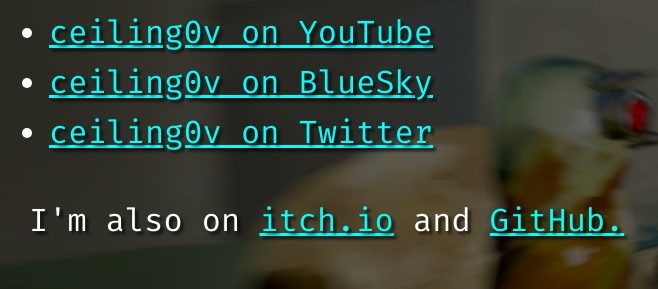
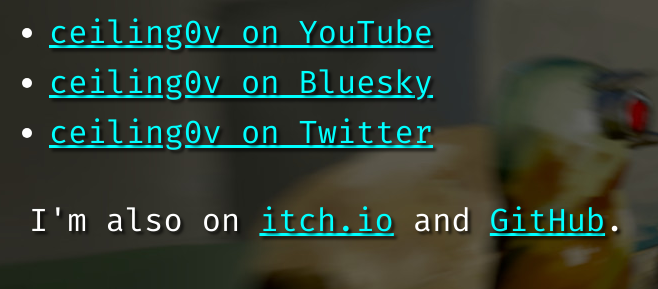
Before and after one commit to ceiling0v/ceiling0v.github.io, a plain HTML site: page links.html in a window 1280 px wide. Shown: the part 345-634 px from the top of the page, 131-789 px from the left. Drawn offline with Linux system fonts and the light colour scheme.

Commit message:
Fix a couple errors in links.html

```diff
--- a/links.html
+++ b/links.html
@@ -7,7 +7,7 @@
   <link rel="icon" href="assets/favicon.png">
 </head>
 <body>
-<!-- PAGE BUILT AT 2025-05-15 00:17:49 -->
+<!-- PAGE BUILT AT 2025-05-21 02:54:48 -->
 
 Created by ceiling0v - <a href="links.html">Social media links</a><br><!--<br>
 <div class="topDiv"><p style="color:white;font-size:32px;margin:auto"><a href="index.html">MUCOSITY: Reign of the Molds</a> - Devlogs</p><p style="color:white;"><br>(No devlogs yet...)</p></div>-->
@@ -19,11 +19,11 @@ document.title = "ceiling0v links";
 <h1>- All of my links -</h1><br><br>
 <p style="text-align:left;font-size:32px;max-width:960px;margin:auto;">You can follow my socials to keep up with the development of <a href="index.html">MRotM</a>:<br><br><p><ul style="font-size:32px;max-width:960px;margin:auto;text-align:left">
 <li><a href="https://www.youtube.com/@ceiling0v">ceiling0v on YouTube</a></li>
-<li><a href="https://bsky.app/profile/ceiling0v.bsky.social">ceiling0v on BlueSky</a></li>
+<li><a href="https://bsky.app/profile/ceiling0v.bsky.social">ceiling0v on Bluesky</a></li>
 <li><a href="https://x.com/ceiling0v">ceiling0v on Twitter</a></li>
 </ul><br><br>
 
-<p style="text-align:left;font-size:32px;max-width:960px;margin:auto;">I'm also on <a href="https://ceiling0v.itch.io/">itch.io</a> and <a href="https://github.com/ceiling0v">GitHub.</p>
+<p style="text-align:left;font-size:32px;max-width:960px;margin:auto;">I'm also on <a href="https://ceiling0v.itch.io/">itch.io</a> and <a href="https://github.com/ceiling0v">GitHub</a>.</p>
 
 
 </body>
```
